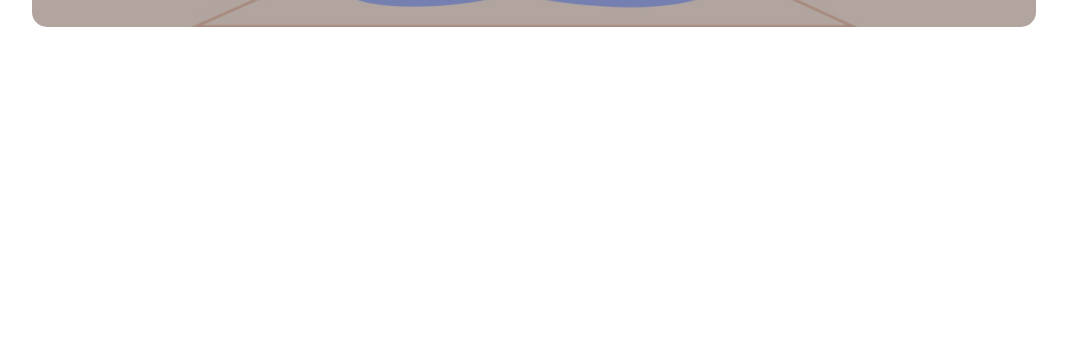
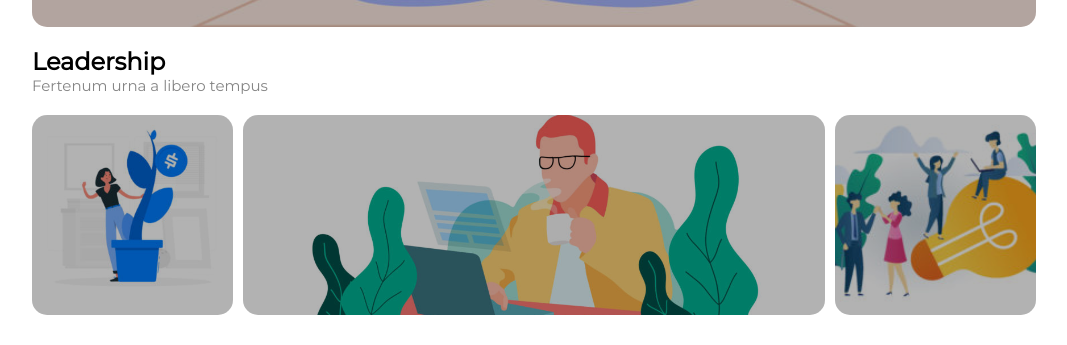
Before and after one commit to IgnazioMont/htmlcss-wp, a plain HTML site: page index.html in a window 1280 px wide. Shown: the part 637-982 px from the top of the page, without its empty margins (106-1173 px from the left). Before the commit the page ends 800 px from the top, so only its background shows below. Drawn offline with Linux system fonts and the light colour scheme.

Commit message:
main + img

```diff
--- a/css/style.css
+++ b/css/style.css
@@ -4,14 +4,13 @@
     padding: 0;
     box-sizing: border-box;
 }
-
 body {
     font-family: 'Montserrat', sans-serif;
 }
-
 img {
     width: 100%;
 }
+
 
 /* CONTENITORE GENERICO */
 .wrapper {
@@ -24,6 +23,7 @@ img {
     margin: 20px 0;
 }
 
+/* Per la trasparenza delle immagini */
 .layover {
     /* Altezza/larghezza del contenitore */
     width: 100%;
@@ -31,6 +31,7 @@ img {
     background-color: rgba(0, 0, 0, 0.3);
     border-radius: 15px;
 }
+
 
 /* HEADER */
 .logo img {
@@ -51,6 +52,7 @@ img {
     color: #858585;
 }
 .banner {
+    color: white;
     border-radius: 15px;
     background-image: url("../img/banner.jpg");
     background-size: cover;
@@ -62,7 +64,8 @@ img {
 /*
 Si può anche utilizzare "object-fit con l'immagine in HTML anzichè come background-image.
 Prende le stesse dimensioni del suo contenitore e si adatta
-In questo caso va data un'altezza fissa
+In questo caso va data un'altezza fissa al genitore.
+
 .banner img {
     object-fit: cover;
     width: 100%;
@@ -70,9 +73,52 @@ In questo caso va data un'altezza fissa
 }
 */
 
+.gray-text {
+    color: #858585;
+    font-size: 15px;
+}
+
 .banner .teaser {
     width: 45%;
     position: absolute;
     bottom: 8%;
     left: 4%;
 }
+
+
+/* MAIN */
+/* Clearfix, necessario al genitore che contiene i float */
+.content::after {
+    content: "";
+    display: table;
+    clear: both;
+}
+
+.col {
+    float: left;
+}
+
+.col-left,
+.col-right {
+    width: 20%;
+}
+
+.col-center {
+    width: 58%;
+    margin: 0 1%;
+}
+.col-img {
+    background-size: cover;
+    background-position: center;
+    height: 200px;
+}
+
+#img-1 {
+    background-image: url("../img/img-1.jpg");
+}
+#img-2 {
+    background-image: url("../img/banner-2.jpg");
+}
+#img-3 {
+    background-image: url("../img/img-3.jpg");
+}
--- a/index.html
+++ b/index.html
@@ -8,7 +8,7 @@
 
     <link rel="preconnect" href="https://fonts.gstatic.com">
     <link href="https://fonts.googleapis.com/css2?family=Montserrat:wght@300;400&display=swap" rel="stylesheet">
-    <title>Layout con contenuti</title>
+    <title>Struttura base - LAYOUT</title>
 </head>
 
 <body>
@@ -57,13 +57,28 @@
         <!-- MAIN -->
         <main class="block-margin">
             <!-- Sezione di testa -->
-            <div class="col col-top"></div>
+            <div class="col-top">
+                <h2>Leadership</h2>
+                <p class="gray-text">Fertenum urna a libero tempus</p>
+            </div>
 
             <!-- Corpo di 3 colonne -->
             <div class="content block-margin">
-                <div class="col col-left"></div>
-                <div class="col col-center"></div>
-                <div class="col col-right"></div>
+                <div class="col col-left">
+                    <div id="img-1" class="col-img">
+                        <div class="layover"></div>
+                    </div>
+                </div>
+                <div class="col col-center">
+                    <div id="img-2" class="col-img">
+                        <div class="layover"></div>
+                    </div>
+                </div>
+                <div class="col col-right">
+                    <div id="img-3" class="col-img">
+                        <div class="layover"></div>
+                    </div>
+                </div>
             </div>
         </main>
 
```
